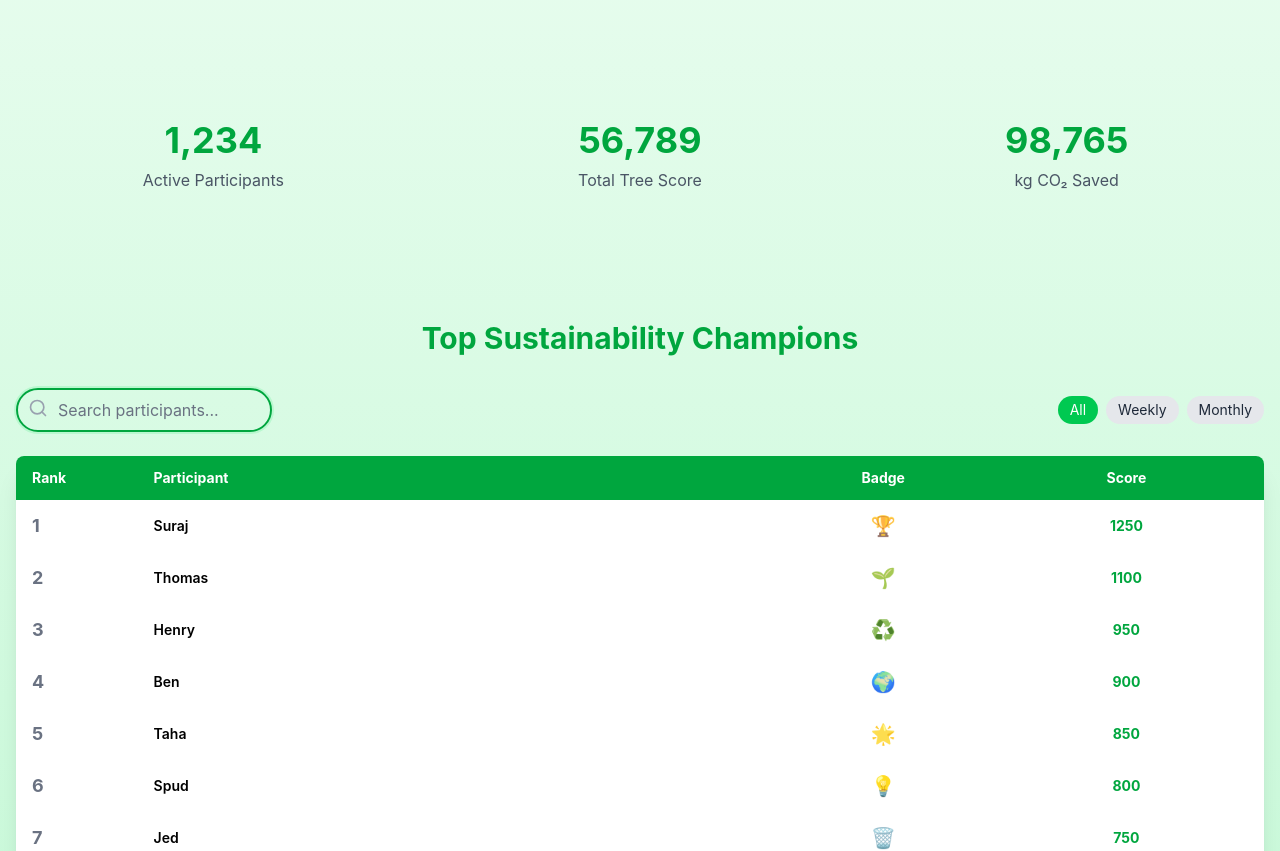
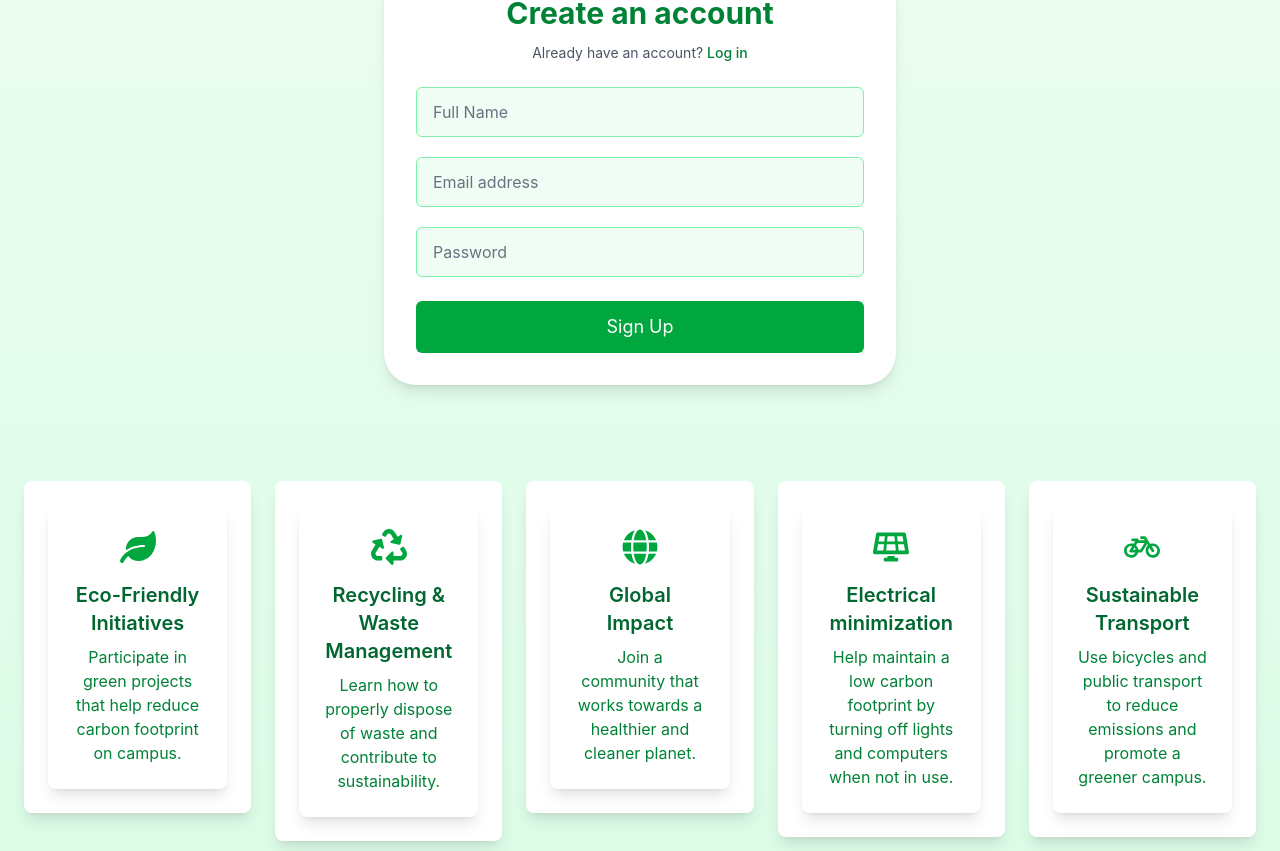
Before and after one commit to sirutisb/LeadGreen, a React (Vite) app in the folder Frontend/: page / in a window 1280 px wide. Shown: the part 380-1231 px from the top of the page. Built offline with nearby package versions, Linux system fonts and the light colour scheme.

Commit message:
fbm
final before merge

```diff
--- a/Frontend/src/App.jsx
+++ b/Frontend/src/App.jsx
@@ -15,7 +15,7 @@ function App() {
   return (
     <div className='h-screen w-screen'>
       <Routes>
-        <Route path="/" element={<Leaderboard />} />
+        <Route path="/" element={<Register />} />
       </Routes>
       <ToastContainer />
     </div>
--- a/Frontend/src/Components/FeatureCard.jsx
+++ b/Frontend/src/Components/FeatureCard.jsx
@@ -3,7 +3,7 @@ import { Link } from "react-router-dom";
 export default function FeatureCard({ link, icon, title, description }) {
     return (
         <Link to={link}>
-            <div className="bg-white p-6 rounded-lg shadow-lg hover:shadow-xl transition-transform transform hover:scale-105">
+            <div className="bg-white w-full max-w-sm rounded-lg shadow-lg p-6 text-center transition duration-300 hover:bg-green-50 hover:shadow-xl">
                 <div className="bg-white rounded-lg shadow-lg p-6 text-center">
                     <div className="flex justify-center mb-4">{icon}</div>
                     <h3 className="text-xl font-semibold text-green-800 mb-2">{title}</h3>
--- a/Frontend/src/Components/gui/FeatureCard.jsx
+++ /dev/null
@@ -1,10 +0,0 @@
-
-export default function FeatureCard({ icon, title, description }) {
-  return (
-    <div className="bg-white w-full max-w-sm rounded-lg shadow-lg p-6 text-center transition duration-300 hover:bg-green-50 hover:shadow-xl">
-      <div className="flex justify-center mb-4">{icon}</div>
-      <h3 className="text-green-600 text-xl transition duration-300 group-hover:text-green-700">{title}</h3>
-      <p className="text-green-700">{description}</p>
-    </div>
-  );
-}
--- a/Frontend/src/Pages/Home.jsx
+++ b/Frontend/src/Pages/Home.jsx
@@ -1,5 +1,5 @@
-import { ArrowRight, Send, Menu, TreePine } from "lucide-react"
-import FeatureCard from "../Components/gui/FeatureCard"
+import { Send, Menu, TreePine } from "lucide-react"
+import FeatureCard from "../Components/FeatureCard"
 import NavBar from "../Components/NavBar"
 
 const cards = [
```
Also changed, not shown: Frontend/src/Pages/Leaderboard.jsx (+0 -16 lines), Frontend/src/Pages/Login.jsx (+4 -148 lines), Frontend/src/Pages/Register.jsx (+4 -4 lines), Frontend/src/Components/Button.jsx (renamed from Frontend/src/Components/gui/Button.jsx), Frontend/src/Components/Input.jsx (renamed from Frontend/src/Components/gui/Input.jsx), Frontend/src/Components/Label.jsx (renamed from Frontend/src/Components/gui/Label.jsx).
